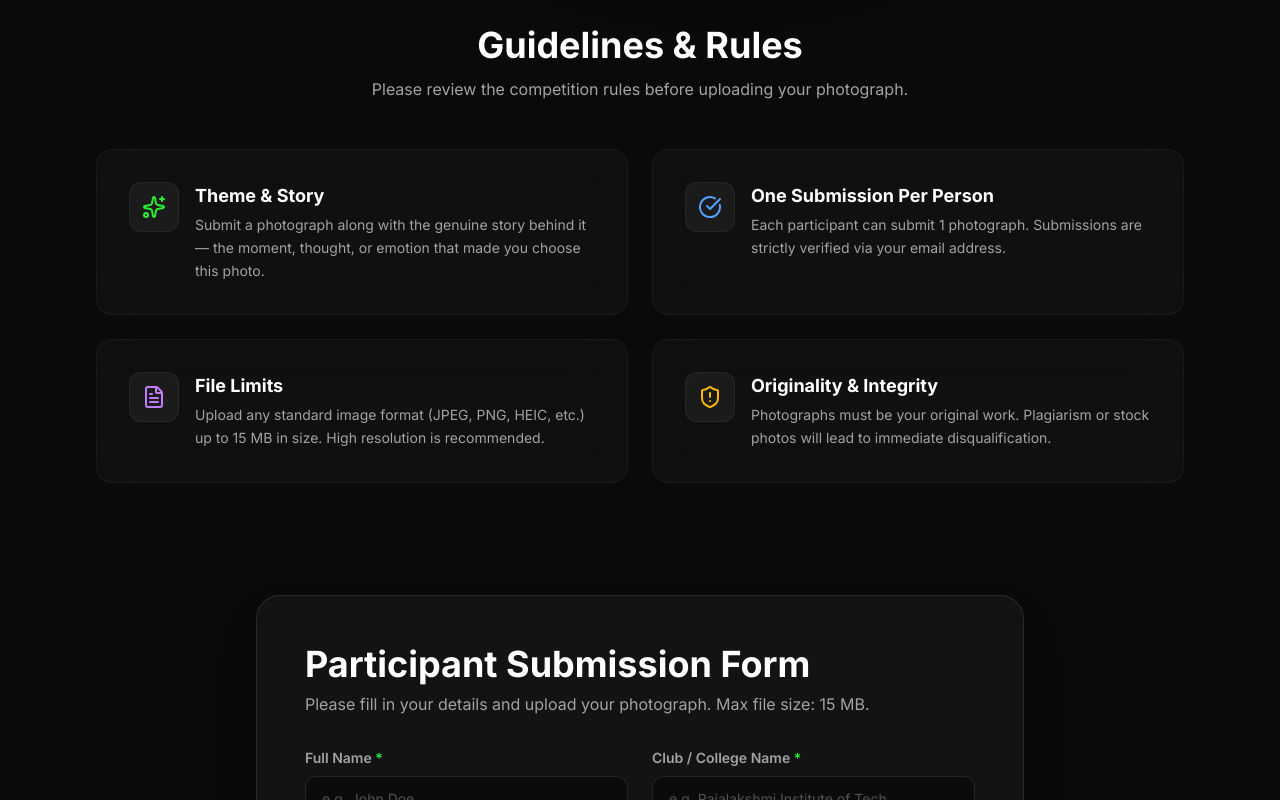
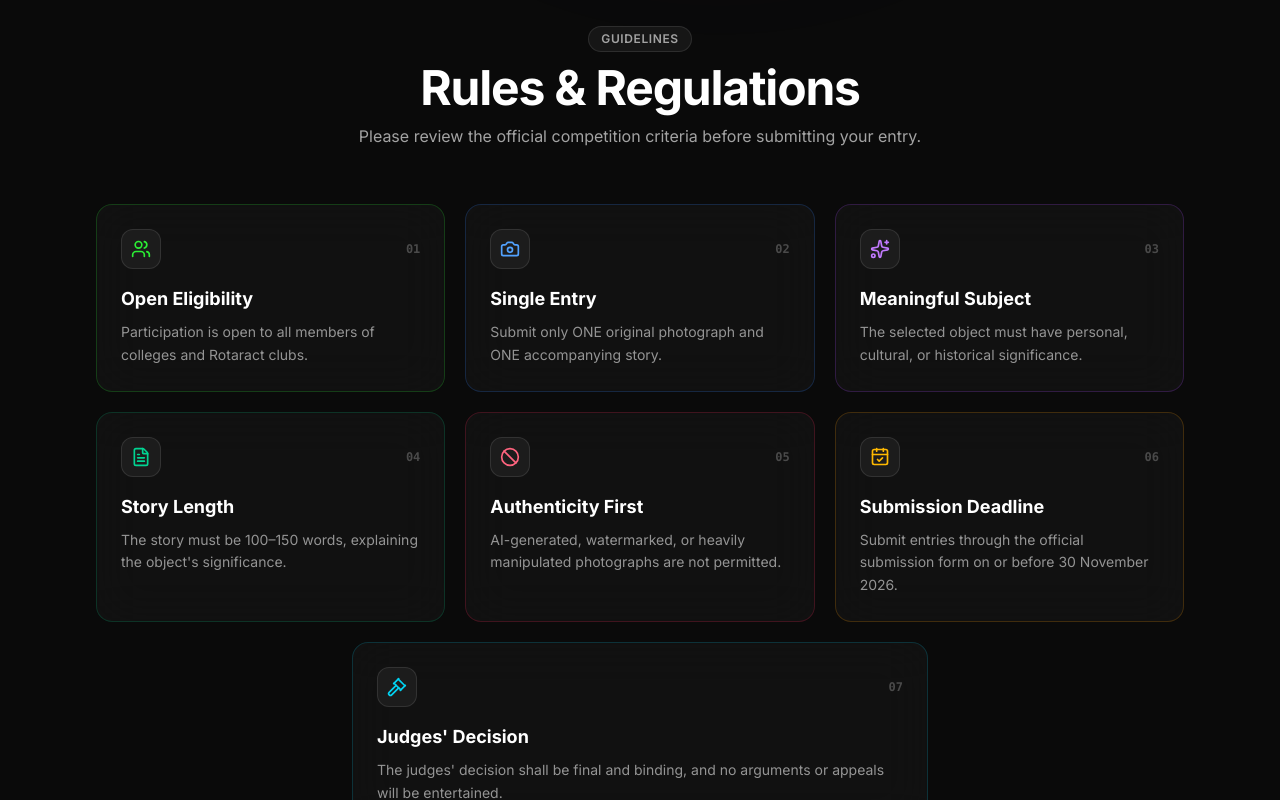
Before and after one commit to KabilanPix/RACRIT, a Next.js app: page /photo-contest in a window 1280 px wide. Shown: the part 1020-1820 px from the top of the page. Built offline with nearby package versions, Linux system fonts and the light colour scheme.

Commit message:
feat(photo-event): update Rules & Regulations with clean modern cards and dynamic word counter

```diff
--- a/src/components/photography/EventGuidelines.tsx
+++ b/src/components/photography/EventGuidelines.tsx
@@ -1,51 +1,107 @@
 import React from "react";
-import { CheckCircle, ShieldAlert, Sparkles, FileText } from "lucide-react";
+import {
+  Users,
+  Camera,
+  Sparkles,
+  FileText,
+  Ban,
+  CalendarCheck,
+  Gavel
+} from "lucide-react";
 
 export default function EventGuidelines() {
-  const guidelines = [
+  const rules = [
     {
-      title: "Theme & Story",
-      description: "Submit a photograph along with the genuine story behind it — the moment, thought, or emotion that made you choose this photo.",
-      icon: <Sparkles className="w-6 h-6 text-accent" />,
+      num: "01",
+      title: "Open Eligibility",
+      description: "Participation is open to all members of colleges and Rotaract clubs.",
+      icon: <Users className="w-5 h-5 text-accent" />,
+      accent: "border-accent/20 hover:border-accent/50",
     },
     {
-      title: "One Submission Per Person",
-      description: "Each participant can submit 1 photograph. Submissions are strictly verified via your email address.",
-      icon: <CheckCircle className="w-6 h-6 text-blue-400" />,
+      num: "02",
+      title: "Single Entry",
+      description: "Submit only ONE original photograph and ONE accompanying story.",
+      icon: <Camera className="w-5 h-5 text-blue-400" />,
+      accent: "border-blue-500/20 hover:border-blue-500/50",
     },
     {
-      title: "File Limits",
-      description: "Upload any standard image format (JPEG, PNG, HEIC, etc.) up to 15 MB in size. High resolution is recommended.",
-      icon: <FileText className="w-6 h-6 text-purple-400" />,
+      num: "03",
+      title: "Meaningful Subject",
+      description: "The selected object must have personal, cultural, or historical significance.",
+      icon: <Sparkles className="w-5 h-5 text-purple-400" />,
+      accent: "border-purple-500/20 hover:border-purple-500/50",
     },
     {
-      title: "Originality & Integrity",
-      description: "Photographs must be your original work. Plagiarism or stock photos will lead to immediate disqualification.",
-      icon: <ShieldAlert className="w-6 h-6 text-amber-400" />,
+      num: "04",
+      title: "Story Length",
+      description: "The story must be 100–150 words, explaining the object's significance.",
+      icon: <FileText className="w-5 h-5 text-emerald-400" />,
+      accent: "border-emerald-500/20 hover:border-emerald-500/50",
+    },
+    {
+      num: "05",
+      title: "Authenticity First",
+      description: "AI-generated, watermarked, or heavily manipulated photographs are not permitted.",
+      icon: <Ban className="w-5 h-5 text-rose-400" />,
+      accent: "border-rose-500/20 hover:border-rose-500/50",
+    },
+    {
+      num: "06",
+      title: "Submission Deadline",
+      description: "Submit entries through the official submission form on or before 30 November 2026.",
+      icon: <CalendarCheck className="w-5 h-5 text-amber-400" />,
+      accent: "border-amber-500/20 hover:border-amber-500/50",
+    },
+    {
+      num: "07",
+      title: "Judges' Decision",
+      description: "The judges' decision shall be final and binding, and no arguments or appeals will be entertained.",
+      icon: <Gavel className="w-5 h-5 text-cyan-400" />,
+      accent: "border-cyan-500/20 hover:border-cyan-500/50",
     },
   ];
 
   return (
     <section className="w-full py-16 px-4 md:px-8 max-w-6xl mx-auto">
-      <div className="text-center mb-12">
-        <h2 className="text-3xl sm:text-4xl font-bold text-white mb-3">Guidelines & Rules</h2>
+      {/* Header with clean pill badge */}
+      <div className="text-center mb-14">
+        <div className="inline-flex items-center gap-2 px-3 py-1 rounded-full bg-white/5 border border-white/10 text-text-light text-xs font-semibold tracking-wider uppercase mb-3">
+          Guidelines
+        </div>
+        <h2 className="text-3xl sm:text-4xl md:text-5xl font-bold text-white mb-3 tracking-tight">
+          Rules & Regulations
+        </h2>
         <p className="text-text-light max-w-xl mx-auto text-sm sm:text-base">
-          Please review the competition rules before uploading your photograph.
+          Please review the official competition criteria before submitting your entry.
         </p>
       </div>
 
-      <div className="grid grid-cols-1 md:grid-cols-2 gap-6">
-        {guidelines.map((rule, idx) => (
+      {/* Grid of Rule Cards */}
+      <div className="grid grid-cols-1 md:grid-cols-2 lg:grid-cols-3 gap-5">
+        {rules.map((rule, idx) => (
           <div
             key={idx}
-            className="bg-[#1a1a1a]/40 backdrop-blur-xl border border-white/5 hover:border-white/20 rounded-2xl p-6 sm:p-8 flex items-start gap-4 transition-all duration-300"
+            className={`bg-[#151515]/70 backdrop-blur-xl border rounded-2xl p-6 flex flex-col justify-between transition-all duration-300 hover:-translate-y-1 hover:shadow-[0_10px_30px_rgba(0,0,0,0.5)] ${rule.accent} ${idx === 6 ? 'md:col-span-2 lg:col-span-3 lg:max-w-xl lg:mx-auto w-full' : ''}`}
           >
-            <div className="p-3 rounded-xl bg-white/5 border border-white/5 shrink-0">
-              {rule.icon}
-            </div>
             <div>
-              <h3 className="text-lg font-bold text-white mb-1">{rule.title}</h3>
-              <p className="text-sm text-text-light leading-relaxed">{rule.description}</p>
+              {/* Top Row: Icon & Rule Number */}
+              <div className="flex items-center justify-between mb-4">
+                <div className="w-10 h-10 rounded-xl bg-white/5 border border-white/10 flex items-center justify-center">
+                  {rule.icon}
+                </div>
+                <span className="text-xs font-mono font-semibold text-text-light/40">
+                  {rule.num}
+                </span>
+              </div>
+
+              {/* Title & Description */}
+              <h3 className="text-base sm:text-lg font-bold text-white mb-2">
+                {rule.title}
+              </h3>
+              <p className="text-sm text-text-light/90 leading-relaxed">
+                {rule.description}
+              </p>
             </div>
           </div>
         ))}
--- a/src/components/photography/SubmissionForm.tsx
+++ b/src/components/photography/SubmissionForm.tsx
@@ -190,19 +190,31 @@ export default function SubmissionForm() {
 
           {/* Theme Story */}
           <div>
-            <label className="block text-sm font-semibold text-text-light mb-2">
-              The Story Behind the Photo <span className="text-accent">*</span>
-            </label>
+            <div className="flex items-center justify-between mb-2">
+              <label className="block text-sm font-semibold text-text-light">
+                The Story Behind the Photo <span className="text-accent">*</span>
+              </label>
+              <span className={`text-xs font-mono ${
+                (() => {
+                  const words = formData.story.trim() === "" ? 0 : formData.story.trim().split(/\s+/).length;
+                  if (words === 0) return "text-text-light/50";
+                  if (words >= 100 && words <= 150) return "text-accent font-semibold";
+                  return "text-amber-400";
+                })()
+              }`}>
+                {formData.story.trim() === "" ? 0 : formData.story.trim().split(/\s+/).length} / 100–150 words
+              </span>
+            </div>
             <p className="text-xs text-text-light/60 mb-2">
-              Share the one story or moment that made you choose to capture and upload this image.
+              Explain the personal, cultural, or historical significance of the object in 100–150 words.
             </p>
             <textarea
               name="story"
               required
-              rows={4}
+              rows={5}
               value={formData.story}
               onChange={handleInputChange}
-              placeholder="Tell us what this photograph represents..."
+              placeholder="Write your 100–150 word story explaining the object's personal, cultural or historical significance..."
               className="w-full px-4 py-3 rounded-xl bg-black/40 border border-white/10 text-white focus:outline-none focus:border-accent transition-colors placeholder:text-neutral-600 text-sm resize-none"
             />
           </div>
```
